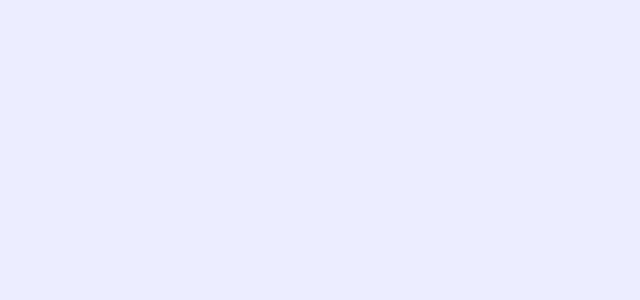
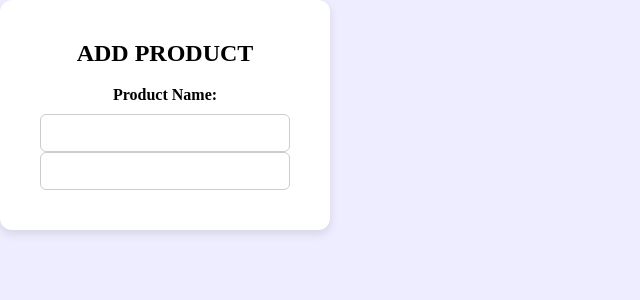
Before and after one commit to immahmoodpasha/app, a React (Create React App) app: page /newproduct in a window 1280 px wide. Before the commit this address had no page. Shown: the top 300 px of the page, without its empty margins (0-640 px from the left). Built offline with nearby package versions, Linux system fonts and the light colour scheme.

Commit message:
NewProduct

```diff
--- a/src/App.js
+++ b/src/App.js
@@ -2,15 +2,20 @@ import React from 'react';
 import { BrowserRouter as Router, Routes, Route } from 'react-router-dom';
 import Login from './Login';
 import Inventory from './Inventory';
+import NewProduct from './NewProduct';
+import "./App.css";
 
 function App() {
   return (
+    <div className='App'>
       <Router>
         <Routes>
           <Route path="/" element={<Login />} />
           <Route path="/inventory" element={<Inventory />} />
+          <Route path="/newproduct" element={<NewProduct />} />
         </Routes>
       </Router>
+    </div>
   );
 }
 
--- /dev/null
+++ b/src/NewProduct.js
@@ -0,0 +1,18 @@
+import React from 'react';
+import "./NewProduct.css";
+
+function NewProduct () {
+  return (
+    <div>
+
+        <form>
+            <h2>ADD PRODUCT</h2>
+            <label htmlFor="pn">Product Name:</label>
+            <input type="text" id="pn"/>
+            <input type="" />
+        </form>
+    </div>
+  )
+}
+
+export default NewProduct
```
Also changed, not shown: src/NewProduct.css (added). Lines whose indentation alone changed are shown as unchanged.
